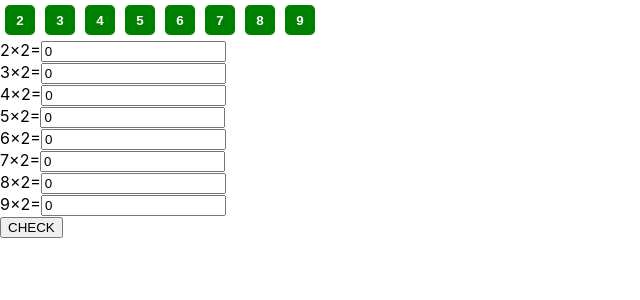
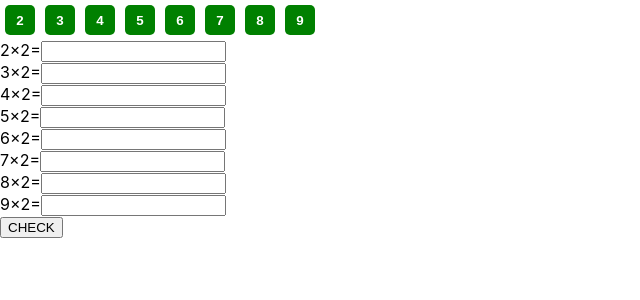
Before and after one commit to dime-makarov/multiplichecker, a React (Create React App) app: page / in a window 1280 px wide. Shown: the top 300 px of the page, without its empty margins (0-640 px from the left). Built offline with nearby package versions, Linux system fonts and the light colour scheme.

Commit message:
Rework the state.

```diff
--- a/src/App.js
+++ b/src/App.js
@@ -5,42 +5,60 @@ import Equation from "./components/Equation.jsx";
 import NumberSelector from "./components/NumberSelector.jsx";
 
 function App() {
-
-    function generateEquations(number) {
+    function generateEquations(times) {
         return [
-            [2, number],
-            [3, number],
-            [4, number],
-            [5, number],
-            [6, number],
-            [7, number],
-            [8, number],
-            [9, number]
+            { baseNum: 2, timesNum: times, answer: "", showResult: false },
+            { baseNum: 3, timesNum: times, answer: "", showResult: false },
+            { baseNum: 4, timesNum: times, answer: "", showResult: false },
+            { baseNum: 5, timesNum: times, answer: "", showResult: false },
+            { baseNum: 6, timesNum: times, answer: "", showResult: false },
+            { baseNum: 7, timesNum: times, answer: "", showResult: false },
+            { baseNum: 8, timesNum: times, answer: "", showResult: false },
+            { baseNum: 9, timesNum: times, answer: "", showResult: false },
         ];
     }
 
-    const [number, setNumber] = useState(2);
-    const [isShowResult, setIsShowResult] = useState(false);
-    const equations = generateEquations(number);
+    const [equations, setEquations] = useState(generateEquations(2));
 
-    function onSelectNumber(number) {
-        setNumber(number);
-        setIsShowResult(false);
+    function handleSelectTimesNumber(newTimesNumber) {
+        setEquations(generateEquations(newTimesNumber));
+    }
+
+    function handleChangeAnswer(index, newValue) {
+        setEquations((prevEquations) => {
+            const newEquations = [...prevEquations];
+            newEquations[index].answer = newValue;
+            return newEquations;
+        });
     }
 
     function onCheck() {
-        setIsShowResult(true);
+        setEquations((prevEquations) => {
+            const newEquations = [...prevEquations];
+
+            for (const eq of newEquations)
+                eq.showResult = true;
+
+            return newEquations;
+        });
     }
 
     return (
         <>
-            <NumberSelector onSelect={onSelectNumber} />
+            <NumberSelector onSelect={handleSelectTimesNumber} />
             <section id="equations">
-                {equations.map((eq) => (
-                    <Equation key={eq[0]} number1={eq[0]} number2={eq[1]} isShowResult={isShowResult} />
+                {equations.map((eq, idx) => (
+                    <Equation
+                        key={eq[0]}
+                        index={idx}
+                        equation={eq}
+                        onChangeAnswer={handleChangeAnswer}
+                    />
                 ))}
             </section>
-            <button type="button" onClick={onCheck}>CHECK</button>
+            <button type="button" onClick={onCheck}>
+                CHECK
+            </button>
         </>
     );
 }
--- a/src/components/Equation.jsx
+++ b/src/components/Equation.jsx
@@ -1,28 +1,36 @@
-import { useState } from "react";
-
-import './Equation.css';
+import "./Equation.css";
 
 import check from "../assets/check.png";
 import cross from "../assets/cross.png";
 
-export default function Equation({number1, number2, isShowResult}) {
-    const [answer, setAnswer] = useState(0);
-    const isCorrect = (answer === number1 * number2);
-
-    function handleChange(event) {
-        setAnswer(+(event.target.value));
-    }
+export default function Equation({
+    index,
+    equation,
+    onChangeAnswer
+}) {
+    const numericAnswer = equation.answer.length === 0 ? 0 : +(equation.answer);
+    const isCorrect = (numericAnswer === equation.baseNum * equation.timesNum);
 
     return (
         <div className="equation">
-            <span className="number">{number1}</span>
+            <span className="number">{equation.baseNum}</span>
             <span className="sign">&times;</span>
-            <span className="number">{number2}</span>
+            <span className="number">{equation.timesNum}</span>
             <span className="sign">=</span>
-            <input className="result" type="number" value={answer} onChange={handleChange} />
+            <input
+                className="result"
+                type="number"
+                value={equation.answer}
+                disabled={equation.showResult}
+                onChange={(event) => onChangeAnswer(index, event.target.value)}
+            />
 
-            {isShowResult && isCorrect && <img className="image-result" src={check} />}
-            {isShowResult && !isCorrect && <img className="image-result" src={cross} />}
+            {equation.showResult && isCorrect && (
+                <img className="image-result" src={check} alt="Correct" />
+            )}
+            {equation.showResult && !isCorrect && (
+                <img className="image-result" src={cross} alt="Wrong" />
+            )}
         </div>
     );
 }
```
